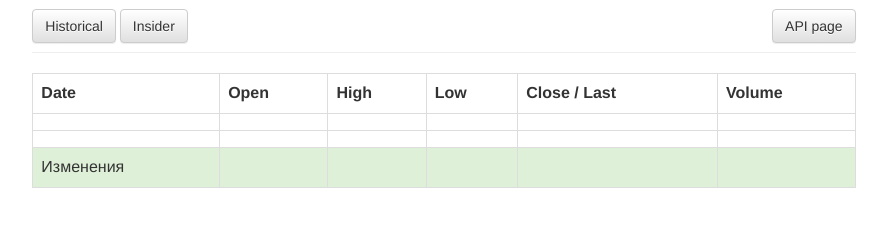
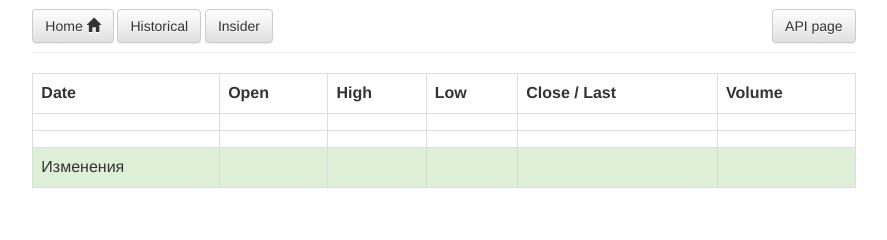
Before and after one commit to cherepanov92/dot_quest, a Django app: template dot_app/templates/dot_app/analytics.html in a window 1280 px wide. Shown: the part 64-304 px from the top of the page, without its empty margins (196-1083 px from the left). Run offline with Django 3.2, Linux system fonts and the light colour scheme; the template is opened without the code that fills it, so the values that code supplies are empty; some libraries are stand-ins or nearby versions.

Commit message:
Добавление кнопки 'домой'

```diff
--- a/dot_app/templates/dot_app/analytics.html
+++ b/dot_app/templates/dot_app/analytics.html
@@ -5,7 +5,9 @@
 {% block content %}
     <div class="page-header">
         <h1>{{ ticker }} <small>company</small></h1>
-
+        <a class="btn btn-default btn-md" href="{% url  'index'%}" role="button"> Home
+            <span class="glyphicon glyphicon-home" ></span>
+        </a>
         <a class="btn btn-default " href="{% url  'web:historical' ticker %}" role="button">Historical</a>
         <a class="btn btn-default " href="{% url  'web:insider' ticker %}" role="button">Insider</a>
         <a class="btn btn-default pull-right" href="api/analytics?date_from={{api_date_from}}&date_to={{api_date_to}}" role="button">API page</a>
--- a/dot_app/templates/dot_app/delta.html
+++ b/dot_app/templates/dot_app/delta.html
@@ -6,6 +6,9 @@
     <div class="page-header">
         <h1>{{ ticker }} <small>company</small></h1>
 
+        <a class="btn btn-default btn-md" href="{% url  'index'%}" role="button"> Home
+            <span class="glyphicon glyphicon-home" ></span>
+        </a>
         <a class="btn btn-default " href="{% url  'web:historical' ticker %}" role="button">Historical</a>
         <a class="btn btn-default " href="{% url  'web:insider' ticker %}" role="button">Insider</a>
         <a class="btn btn-default pull-right" href="api/delta?value={{value}}&type={{type}}" role="button">API page</a>
--- a/dot_app/templates/dot_app/historical.html
+++ b/dot_app/templates/dot_app/historical.html
@@ -7,7 +7,10 @@
         <div class="page-header">
             <h1>{{ ticker }} <small>company</small></h1>
 
-            <a class="btn btn-default " href="{% url  'web:insider' ticker %}" role="button">Insider-Trades</a>
+            <a class="btn btn-default btn-md" href="{% url  'index'%}" role="button"> Home
+                <span class="glyphicon glyphicon-home" ></span>
+            </a>
+            <a class="btn btn-default btn-md" href="{% url  'web:insider' ticker %}" role="button">Insider-Trades</a>
             <a class="btn btn-default pull-right" href="{% url  'api:historical' ticker %}" role="button">API page</a>
 
         </div>
--- a/dot_app/templates/dot_app/insider.html
+++ b/dot_app/templates/dot_app/insider.html
@@ -6,6 +6,10 @@
     <div class="row row-centered">
         <div class="page-header">
             <h1>{{ ticker }} <small>company</small></h1>
+
+            <a class="btn btn-default btn-md" href="{% url  'index'%}" role="button"> Home
+                <span class="glyphicon glyphicon-home" ></span>
+            </a>
 
             <a class="btn btn-default " href="{% url  'web:historical' ticker %}" role="button">Historical</a>
             <a class="btn btn-default pull-right" href="{% url  'api:insider' ticker %}" role="button">API page</a>
--- a/dot_app/templates/dot_app/insider_data.html
+++ b/dot_app/templates/dot_app/insider_data.html
@@ -5,7 +5,9 @@
 {% block content %}
     <div class="page-header">
         <h1>{{ ticker }} <small>company</small></h1>
-
+        <a class="btn btn-default btn-md" href="{% url  'index'%}" role="button"> Home
+            <span class="glyphicon glyphicon-home" ></span>
+        </a>
         <a class="btn btn-default " href="{% url  'web:historical' ticker %}" role="button">Historical</a>
         <a class="btn btn-default " href="{% url  'web:insider' ticker %}" role="button">Insider</a>
         <a class="btn btn-default pull-right" href="{% url  'api:insider_name' ticker insider_name %}" role="button">API page</a>
```
Also changed, not shown: dot_app/templates/dot_app/header.html (deleted).
